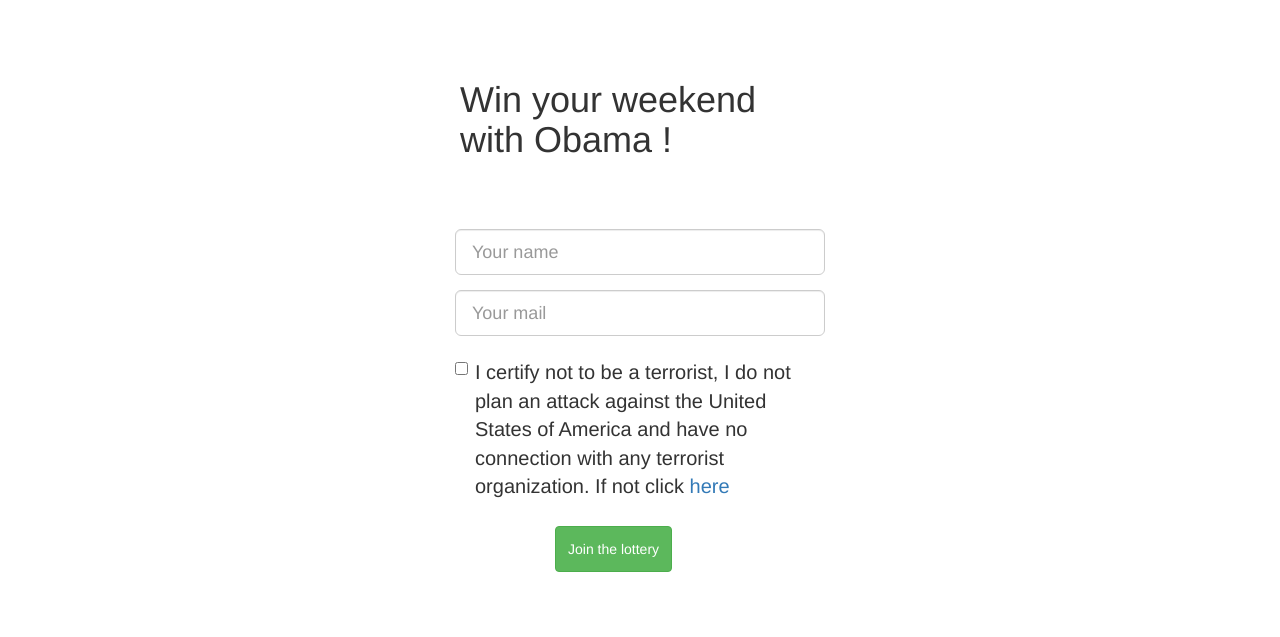
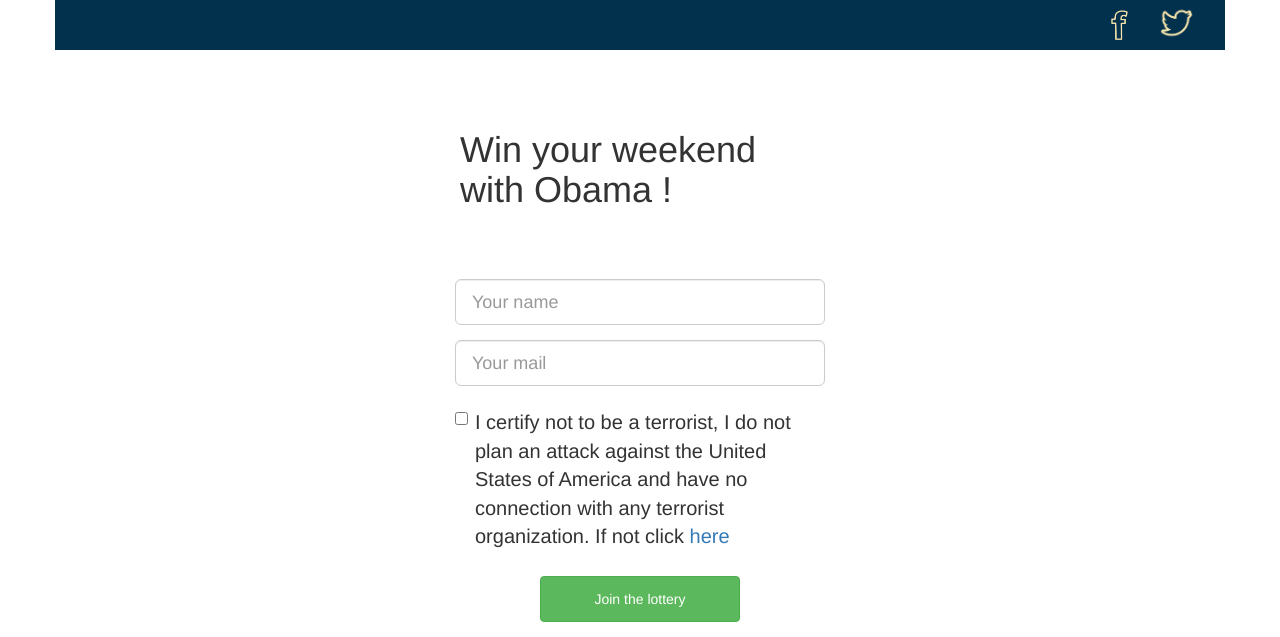
Before and after one commit to Sl0b/yesweekend, a PHP site: page /Lotterie.php in a window 1280 px wide. Shown: the part 180-817 px from the top of the page. Before the commit the page ends 752 px from the top, so only its background shows below. Run offline with PHP 8.4, Linux system fonts and the light colour scheme.

Commit message:
banniere

```diff
--- a/Lotterie.php
+++ b/Lotterie.php
@@ -16,7 +16,7 @@
 			?>
 
 			<div class="row">
-				<div class="col-sm-offset-4 col-sm-4">
+				<div class="col-sm-offset-4 col-sm-4" >
 					</br>
 					</br>
 					</br>
@@ -59,11 +59,10 @@
 					</div>
 
 					<!-- Button -->
+
 					<div class="form-group">
   						<label class="col-md-5 control-label" for=""></label>
-  						<div class="col-md-5">
-    					<button id="" name="" class="btn btn-success input-lg">Join the lottery</button>
-  						</div>
+							<button id="" name="" class="btn btn-success input-lg col-md-2">Join the lottery</button>
 					</div>
 
 				</fieldset>
--- a/css/style.css
+++ b/css/style.css
@@ -4,6 +4,10 @@
 header {
 	background: rgb(113,150,159);
 	}
+
+.header2 {
+	background-color: rgb(2,49,77);
+}
 .text1 {
 	font-size: 20px;
 }
@@ -24,5 +28,15 @@
 
 .pull-right {
 	margin-right: -15px;
+}
 
+.bouton-fb {
+	height: 30px;
+	margin-top: 10px;
+	margin-bottom: 10px;
 }
+
+.bouton-tw {
+		height: 35px;
+		margin-top: 5px;
+}
--- a/header.php
+++ b/header.php
@@ -1,9 +1,16 @@
 <header class="row">
-    <div class="col-md-10">
-
-        <img src="img/logo.png" class="pull-middle">
-    </div>
-    <div class="col-md-2">
+      <div class="col-md-10">
+        <img src="img/logo.png">
+      </div>
+      <div class="col-md-2">
         <img src="img/banniere.png" height="180px" class="pull-right">
-    </div>
+      </div>
 </header>
+<div class="row header2">
+  <div class="col-md-offset-10 col-md-1 header2">
+    <img src="img/noun_26636_cc.png" class="bouton-fb pull-right">
+  </div>
+  <div class="col-md-1 header2">
+    <img src="img/noun_20940.png" class="bouton-tw center-block">
+  </div>
+</div>
```
Also changed, not shown: img/noun_20940.png.
